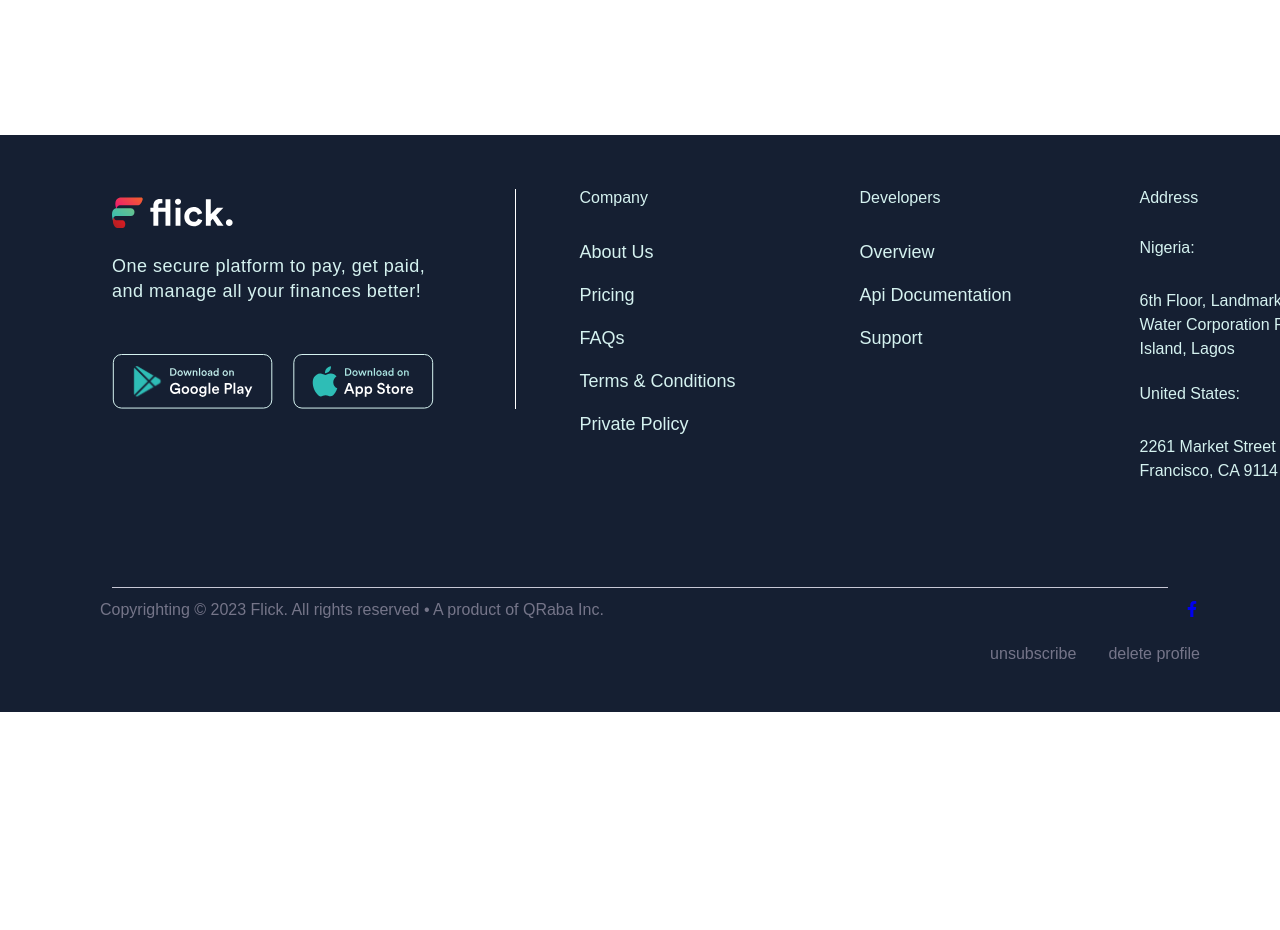
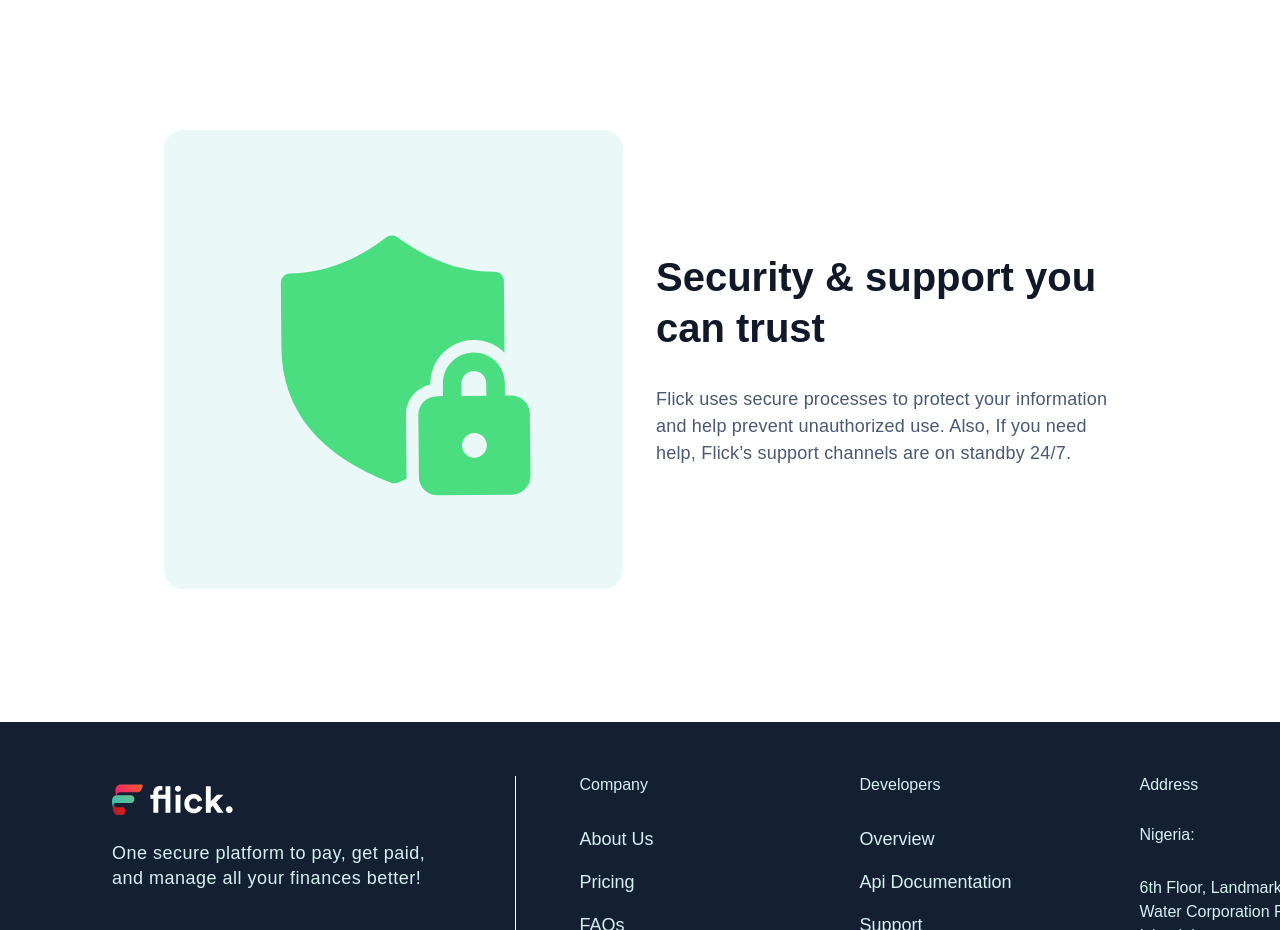
Before and after one commit to Mensaloveable/flick-landing-page, a React (Vite) app: page / in a window 1280 px wide. Shown: the part 3667-4597 px from the top of the page. Before the commit the page ends 4379 px from the top, so only its background shows below. Built offline with nearby package versions, Linux system fonts and the light colour scheme; a web font is replaced by a local one.

Commit message:
Create Security component

```diff
--- /dev/null
+++ b/src/components/body/UI/content/BannerComponent/Security.jsx
@@ -0,0 +1,19 @@
+import bannerStyle from './Banner.module.css';
+import security from '../../../../../../assets/security.svg';
+
+export const Security = () => {
+    return (
+        <div className={`${bannerStyle.section} ${bannerStyle.left}`}>
+            <div className={`${bannerStyle.animated} ${bannerStyle.leftSlide}`}>
+                <img src={security} alt={"Flick App"}/>
+            </div>
+            <div className={bannerStyle.leftContent}>
+                <div className={`${bannerStyle.animated} ${bannerStyle.fadeInUp}`}>
+                    <h1>Security & support you can trust</h1>
+                    <p>Flick uses secure processes to protect your information and help prevent unauthorized use. Also,
+                        If you need help, Flick’s support channels are on standby 24/7.</p>
+                </div>
+            </div>
+        </div>
+    )
+}
--- a/src/components/body/UI/content/Content.jsx
+++ b/src/components/body/UI/content/Content.jsx
@@ -4,6 +4,7 @@
 import {FastPayment} from "./BannerComponent/FastPayment.jsx";
 import {Overview} from "./BannerComponent/Overview.jsx";
 import {LoyaltyCard} from "./BannerComponent/LoyaltyCard.jsx";
+import {Security} from "./BannerComponent/Security.jsx";
 
 export const Content = () => {
     return(
@@ -13,6 +14,7 @@
             <FastPayment />
             <Overview />
             <LoyaltyCard />
+            <Security />
         </div>
     )
 }
```
Also changed, not shown: src/components/body/UI/content/downloadApp/DownloadApp.jsx (added), src/components/body/UI/content/downloadApp/DownloadApp.module.css (added).
